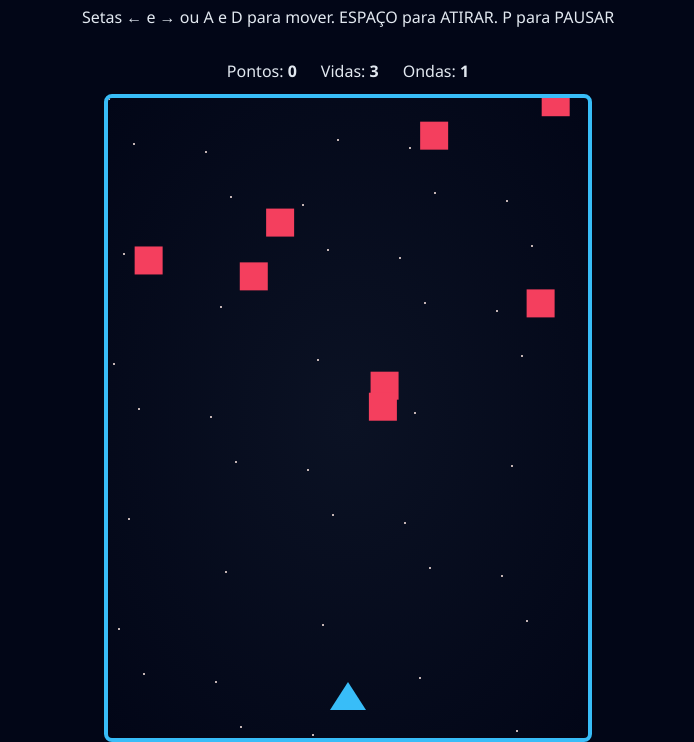
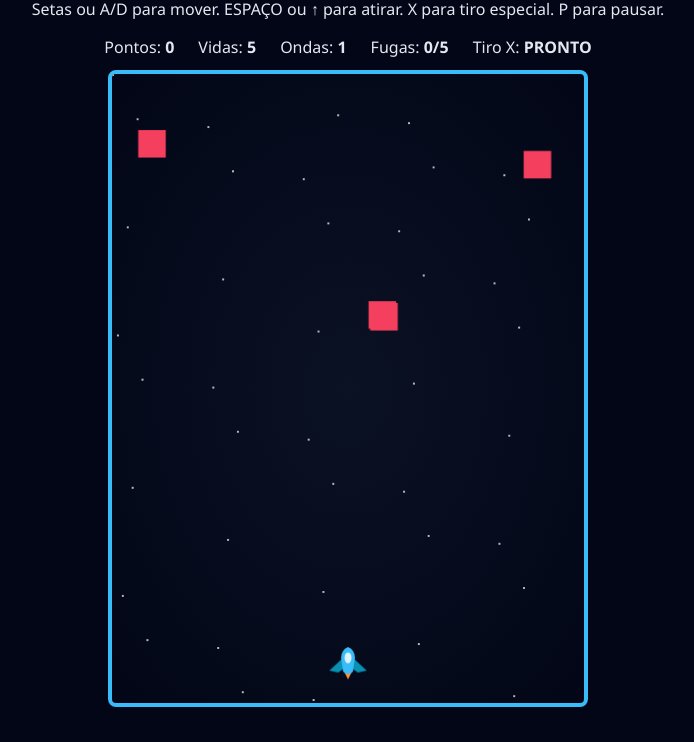
Before and after one commit to Dudukaloo/games, a plain HTML site: page Vertical slice de shooter/index.html in a window 1280 px wide. Shown: the part 69-811 px from the top of the page, without its empty margins (292-986 px from the left). Drawn offline with Linux system fonts and the light colour scheme.

Commit message:
acho que ta tudo certo

```diff
--- a/Vertical slice de shooter/index.html
+++ b/Vertical slice de shooter/index.html
@@ -1,22 +1,35 @@
+
 <!DOCTYPE html>
 <html lang="pt-BR">
 <head>
     <meta charset="UTF-8">
     <meta name="viewport" content="width=device-width, initial-scale=1.0">
-    <title>Shooter</title>
+    <title>Shooter Defender</title>
     <link rel="stylesheet" href="style.css">
 </head>
 <body>
+
     <header>
         <h1>Shooter Defender</h1>
-        <p>Setas ← e → ou A e D para mover. ESPAÇO para ATIRAR. P para PAUSAR</p>
+        <p>
+            Setas ou A/D para mover.
+            ESPAÇO ou ↑ para atirar.
+            X para tiro especial.
+            P para pausar.
+        </p>
     </header>
+
     <div class="hud">
         <span>Pontos: <strong id="score">0</strong></span>
         <span>Vidas: <strong id="lives">3</strong></span>
         <span>Ondas: <strong id="wave">1</strong></span>
+        <span>Fugas: <strong id="escapes">0/5</strong></span>
+        <span>Tiro X: <strong id="special">PRONTO</strong></span>
     </div>
+
     <canvas id="game" width="480" height="640"></canvas>
+
     <script src="script.js"></script>
+
 </body>
 </html>
--- a/Vertical slice de shooter/script.js
+++ b/Vertical slice de shooter/script.js
@@ -1,108 +1,123 @@
+
 const canvas = document.getElementById("game");
 const ctx = canvas.getContext("2d");
 const scoreEl = document.getElementById("score");
 const livesEl = document.getElementById("lives");
 const wavesEl = document.getElementById("wave");
+const escapesEl = document.getElementById("escapes");
+const specialEl = document.getElementById("special");
 
-const KEYS = {};
-
-let player, bullets, enemies, score, lives, waves, last, gameOver, pause, spawnTimer;
+const keys = {};
+let player, bullets, enemies, effects, score, lives, waves, escapes;
+let spawnTimer, last = 0, paused = false, gameOver = false;
 
 window.addEventListener("keydown", (e) => {
-    KEYS[e.key.toLowerCase()] = true;
-window.addEventListener("keyup", (e) => {
-    KEYS[e.key.toLowerCase()] = false;
+    const key = e.key.toLowerCase();
+    if ([" ", "arrowleft", "arrowright", "arrowup", "arrowdown"].includes(key)) e.preventDefault();
+    if (key === "p" && !e.repeat && !gameOver) paused = !paused;
+    if (key === "r" && !e.repeat && gameOver) startGame();
+    keys[key] = true;
 });
 
-    if ([" ", "arrowleft", "arrowright", "arrowup", "arrowdown"].includes(e.key.toLowerCase())) {
-        e.preventDefault();
-    }
+window.addEventListener("keyup", (e) => keys[e.key.toLowerCase()] = false);
 
-    if (e.key.toLowerCase() === "p") pause = !pause;
-
-    if (e.key.toLowerCase() === "r" && gameOver) startGame();
-});
-
-// Axis-Aligned Bounding Box
-function aabb(a, b) {
-    return a.x < b.x + b.w
-        && a.x + a.w > b.x
-        && a.y < b.y + b.h
-        && a.y + a.h > b.y;
-};
+function hit(a, b) {
+    return a.x < b.x + b.w && a.x + a.w > b.x && a.y < b.y + b.h && a.y + a.h > b.y;
+}
 
 class Player {
     constructor() {
-        this.w = 36;
-        this.h = 28;
-        this.x = canvas.width / 2 - 18;
-        this.y = canvas.height - 56;
-        this.speed = 280;
-        this.cooldown = 0;
+        this.w = 40; this.h = 32;
+        this.x = canvas.width / 2 - 20; this.y = canvas.height - 58;
+        this.speed = 280; this.cooldown = 0; this.specialCooldown = 0;
     }
 
     update(dt) {
-        const left = KEYS["arrowleft"] || KEYS["a"];
-        const right = KEYS["arrowright"] || KEYS["d"];
-
-        if (left) this.x -= this.speed * dt;
-        if (right) this.x += this.speed * dt;
+        if (keys.arrowleft || keys.a) this.x -= this.speed * dt;
+        if (keys.arrowright || keys.d) this.x += this.speed * dt;
 
         this.x = Math.max(8, Math.min(canvas.width - this.w - 8, this.x));
         this.cooldown = Math.max(0, this.cooldown - dt);
+        this.specialCooldown = Math.max(0, this.specialCooldown - dt);
 
-        if ((KEYS[" "] || KEYS["arrowup"] || KEYS["w"]) && this.cooldown === 0) {
-            bullets.push(new Bullet(this.x + this.w / 2 - 3, this.y - 8));
+        if ((keys[" "] || keys.arrowup || keys.w) && this.cooldown === 0) {
+            bullets.push(new Bullet(this.x + 17, this.y - 10));
             this.cooldown = 0.22;
+        }
+
+        if (keys.x && this.specialCooldown === 0) {
+            bullets.push(new Bullet(this.x + 13, this.y - 16, true));
+            this.specialCooldown = 2;
         }
     }
 
     draw() {
+        ctx.fillStyle = "#fb923c";
+        ctx.beginPath(); ctx.moveTo(this.x + 15, this.y + 24);
+        ctx.lineTo(this.x + 20, this.y + 34); ctx.lineTo(this.x + 25, this.y + 24); ctx.fill();
+
+        ctx.fillStyle = "#0891b2";
+        ctx.beginPath(); ctx.moveTo(this.x + 15, this.y + 12);
+        ctx.lineTo(this.x + 1, this.y + 25);
+        ctx.lineTo(this.x + 10, this.y + 27);
+        ctx.lineTo(this.x + 17, this.y + 22); ctx.fill();
+
+        ctx.beginPath(); ctx.moveTo(this.x + 25, this.y + 12);
+        ctx.lineTo(this.x + 39, this.y + 25);
+        ctx.lineTo(this.x + 30, this.y + 27);
+        ctx.lineTo(this.x + 23, this.y + 22); ctx.fill();
+
         ctx.fillStyle = "#38bdf8";
+        ctx.beginPath(); ctx.moveTo(this.x + 20, this.y + 1);
+        ctx.quadraticCurveTo(this.x + 27, this.y + 4, this.x + 27, this.y + 12);
+        ctx.lineTo(this.x + 25, this.y + 26);
+        ctx.quadraticCurveTo(this.x + 20, this.y + 31, this.x + 15, this.y + 26);
+        ctx.lineTo(this.x + 13, this.y + 12);
+        ctx.quadraticCurveTo(this.x + 13, this.y + 4, this.x + 20, this.y + 1);
+        ctx.fill();
+
+        ctx.fillStyle = "#e0f2fe";
         ctx.beginPath();
-        ctx.moveTo(this.x + this.w / 2, this.y);
-        ctx.lineTo(this.x + this.w, this.y + this.h);
-        ctx.lineTo(this.x, this.y + this.h);
-        ctx.closePath();
+        ctx.ellipse(this.x + 20, this.y + 12, 3.5, 5.5, 0, 0, Math.PI * 2);
         ctx.fill();
     }
 }
 
 class Bullet {
-    constructor(x, y) {
-        this.x = x;
-        this.y = y;
-        this.h = 14;
-        this.w = 6;
-        this.speed = 420;
-        this.dead = false;
+    constructor(x, y, special = false) {
+        this.x = x; this.y = y; this.special = special; this.dead = false;
+        this.w = special ? 14 : 6; this.h = special ? 24 : 14;
+        this.speed = special ? 520 : 420;
     }
 
     update(dt) {
         this.y -= this.speed * dt;
-
         if (this.y + this.h < 0) this.dead = true;
     }
 
     draw() {
-        ctx.fillStyle = "#fde047";
+        ctx.fillStyle = this.special ? "#c084fc" : "#fde047";
+        if (this.special) {
+            ctx.shadowColor = "#c084fc";
+            ctx.shadowBlur = 12;
+        }
         ctx.fillRect(this.x, this.y, this.w, this.h);
+        ctx.shadowBlur = 0;
     }
 }
 
 class Enemy {
     constructor(x, y, speed) {
-        this.x = x;
-        this.y = y;
-        this.speed = speed;
-        this.dead = false;
-        this.h = 28;
-        this.w = 28;
+        this.x = x; this.y = y; this.speed = speed;
+        this.w = 28; this.h = 28; this.dead = false; this.escaped = false;
     }
 
     update(dt) {
         this.y += this.speed * dt;
-        if (this.y > canvas.height) this.dead = true;
+        if (this.y > canvas.height) {
+            this.dead = true;
+            this.escaped = true;
+        }
     }
 
     draw() {
@@ -111,120 +126,160 @@ class Enemy {
     }
 }
 
+function startGame() {
+    player = new Player();
+    bullets = [];
+    enemies = [];
+    effects = [];
+
+    score = 0;
+    lives = 5;
+    waves = 1;
+    escapes = 0;
+
+    spawnTimer = 0;
+    paused = false;
+    gameOver = false;
+    last = 0;
+
+    Object.keys(keys).forEach(k => keys[k] = false);
+    updateHud();
+}
+
+function spawnWave(dt) {
+    spawnTimer -= dt;
+    if (spawnTimer > 0) return;
+
+    // Tune: quantidade vai de 2 a 4 (a cada 3 ondas);
+    // velocidade começa entre 48 e 64 px/s e sobe 3 px/s por onda,
+    // com limite de +30 px/s; intervalo começa em 2,8 s e cai
+    // 0,07 s por onda, até o mínimo de 1,65 s.
+
+    const count = Math.min(2 + Math.floor((waves - 1) / 3), 4);
+
+    for (let i = 0; i < count; i++) {
+        const x = 20 + Math.random() * (canvas.width - 60);
+        const speed = 48 + Math.min(waves - 1, 10) * 3 + Math.random() * 16;
+        enemies.push(new Enemy(x, -30 - i * 28, speed));
+    }
+
+    spawnTimer = Math.max(1.65, 2.8 - (waves - 1) * 0.07);
+}
+
+function update(dt) {
+    if (paused || gameOver) return;
+
+    player.update(dt);
+    bullets.forEach(b => b.update(dt));
+    enemies.forEach(e => e.update(dt));
+
+    effects.forEach(v => v.t -= dt);
+    effects = effects.filter(v => v.t > 0);
+
+    // Cada fuga tira uma vida; cada colisão com a nave também.
+    // Com 5 vidas, cinco fugas ou cinco colisões encerram a partida.
+
+    enemies.forEach(e => {
+        if (e.escaped) {
+            e.escaped = false;
+            escapes++;
+            lives--;
+        }
+    });
+
+    if (lives > 0) {
+        spawnWave(dt);
+
+        bullets.forEach(b => enemies.forEach(e => {
+            if (!b.dead && !e.dead && hit(b, e)) {
+                if (!b.special) b.dead = true;
+                e.dead = true;
+                score += 15;
+                effects.push({ x: e.x + 14, y: e.y + 14, t: 0.16 });
+            }
+        }));
+
+        enemies.forEach(e => {
+            if (!e.dead && hit(e, player)) {
+                e.dead = true;
+                lives--;
+            }
+        });
+    }
+
+    bullets = bullets.filter(b => !b.dead);
+    enemies = enemies.filter(e => !e.dead);
+
+    if (lives <= 0) gameOver = true;
+
+    while (score >= waves * 100) waves++;
+
+    updateHud();
+}
+
+function updateHud() {
+    scoreEl.textContent = score;
+    livesEl.textContent = lives;
+    wavesEl.textContent = waves;
+
+    if (escapesEl) escapesEl.textContent = `${escapes}/5`;
+
+    if (specialEl) {
+        specialEl.textContent = player.specialCooldown <= 0
+            ? "PRONTO"
+            : `${player.specialCooldown.toFixed(1)}s`;
+    }
+}
+
+function drawOverlay(title, subtitle) {
+    ctx.fillStyle = "rgba(2, 6, 23, 0.76)";
+    ctx.fillRect(0, 0, canvas.width, canvas.height);
+
+    ctx.fillStyle = "#f8fafc";
+    ctx.textAlign = "center";
+    ctx.font = "bold 32px Segoe UI";
+    ctx.fillText(title, canvas.width / 2, canvas.height / 2 - 8);
+
+    ctx.font = "15px Segoe UI";
+    ctx.fillText(subtitle, canvas.width / 2, canvas.height / 2 + 24);
+}
+
 function draw() {
     ctx.clearRect(0, 0, canvas.width, canvas.height);
 
     for (let i = 0; i < 40; i++) {
         ctx.fillStyle = "#c4b4b4";
-        ctx.fillRect((i * 97) % canvas.width,
-            (i * 53) % canvas.height, 2, 2);
+        ctx.fillRect((i * 97) % canvas.width, (i * 53) % canvas.height, 2, 2);
     }
 
+    effects.forEach(v => {
+        ctx.globalAlpha = v.t / 0.16;
+        ctx.strokeStyle = "#67e8f9";
+        ctx.lineWidth = 2;
+        ctx.beginPath();
+        ctx.arc(v.x, v.y, 4 + 14 * (1 - v.t / 0.16), 0, Math.PI * 2);
+        ctx.stroke();
+    });
+
+    ctx.globalAlpha = 1;
+
     player.draw();
-    enemies.forEach((e) => e.draw());
-    bullets.forEach((b) => b.draw());
+    enemies.forEach(e => e.draw());
+    bullets.forEach(b => b.draw());
 
-    if (pause) {
-        drawOverlay("PAUSA", "Pressione P para continuar");
-    }
-
-    if (gameOver) {
-        drawOverlay("GAME OVER", "Pressione R para reiniciar");
-    }
+    if (paused) drawOverlay("PAUSA", "Pressione P para continuar");
+    if (gameOver) drawOverlay("GAME OVER", "Pressione R para reiniciar");
 }
 
-function startGame() {
-    player = new Player();
-    bullets = [];
-    enemies = [];
-    score = 0;
-    lives = 3;
-    waves = 1;
-    spawnTimer = 0;
-    pause = false;
-    gameOver = false;
-    last = 0;
-    syncHud();
-}
-
-function update(dt) {
-    if (pause || gameOver) return;
-
-    player.update(dt);
-
-    bullets.forEach((b) => b.update(dt));
-    enemies.forEach((e) => e.update(dt));
-
-    spawnWave(dt);
-
-    bullets.forEach((b) => {
-        enemies.forEach((e) => {
-            if (!b.dead && !e.dead && aabb(b, e)) {
-                b.dead = true;
-                e.dead = true;
-                score += 15;
-            }
-        });
-    });
-
-    enemies.forEach((e) => {
-        if (!e.dead && aabb(e, player)) {
-            e.dead = true;
-            lives--;
-
-            if (lives <= 0) gameOver = true;
-        }
-    });
-
-    bullets = bullets.filter((b) => !b.dead);
-    enemies = enemies.filter((e) => !e.dead);
-
-    if (score >= waves * 100) {
-        waves++;
-    }
-
-    syncHud();
-}
-
-function syncHud() {
-    scoreEl.textContent = score;
-    livesEl.textContent = lives;
-    wavesEl.textContent = waves;
-}
-
-function spawnWave(dt) {
-    spawnTimer -= dt;
-    if(spawnTimer <= 0){
-        const count = 2 + waves;
-
-        for(let i = 0; i < count; i++){
-            const x = 20 + Math.random() * (canvas.width - 60);
-            const speed = 40 + waves * 12 + Math.random() * 30;
-            enemies.push(new Enemy(x, -30 - i * 28, speed ));
-        }
-        spawnTimer = Math.max(0.9, 2.2 - waves * 0.12)
-    }
-}
-
-//Limpar tela do jogo
-// Se estiver pausado ou "GameOver", desenha "Overlay"
-function drawOverlay(text, sub) {
-    ctx.fillStyle = "rgba(2, 6, 23, 0.7)"
-    ctx.fillRect(0, 0, canvas.width, canvas.height);
-
-    ctx.fillStyle = "#f8fafc";
-    ctx.textAlign = "center";
-    ctx.font = "bold 32px Segoe UI";
-    ctx.fillText(text, canvas.width / 2, canvas.height / 2);
-}
-
-// Loop principal do jogo. Calcular o DeltaTime, atualizar e desenhar o cenário
 function loop(ts) {
     if (!last) last = ts;
+
     const dt = Math.min(0.033, (ts - last) / 1000);
     last = ts;
+
     update(dt);
     draw();
+
     requestAnimationFrame(loop);
 }
 
--- a/Vertical slice de shooter/style.css
+++ b/Vertical slice de shooter/style.css
@@ -1,9 +1,12 @@
-*{
+
+* {
     box-sizing: border-box;
 }
 
-body{
+body {
     margin: 0;
+    min-height: 100vh;
+    min-height: 100dvh;
     display: flex;
     flex-direction: column;
     align-items: center;
@@ -12,24 +15,63 @@ body{
     color: #e2e8f0;
 }
 
-header{
+header {
     text-align: center;
     padding: 16px 12px 8px;
+    flex-shrink: 0;
 }
 
-h1{
+h1 {
     margin: 0;
     color: #38bdf8;
 }
 
-.hud{
-    display: flex;
-    gap: 24px;
-    margin: 8px 0 12px;
+header p {
+    margin: 8px 0 0;
 }
 
-canvas{
+.hud {
+    display: flex;
+    justify-content: center;
+    flex-wrap: wrap;
+    gap: 24px;
+    margin: 8px 12px 12px;
+    flex-shrink: 0;
+}
+
+canvas {
+    display: block;
     border: 4px solid #38bdf8;
     border-radius: 8px;
     background: radial-gradient(#0b1224, #020617);
+
+    /* Mantém a proporção original do jogo.
+       Reduz o tamanho somente quando necessário. */
+
+    width: min(480px, 92vw, calc((100dvh - 145px) * 0.75));
+    height: auto;
+    flex-shrink: 1;
 }
+
+/* Ajustes para telas com pouca altura */
+
+@media (max-height: 650px) {
+    header {
+        padding: 6px 10px 4px;
+    }
+
+    header p {
+        margin-top: 4px;
+        font-size: 13px;
+    }
+
+    .hud {
+        gap: 10px 16px;
+        margin: 4px 10px 8px;
+        font-size: 13px;
+    }
+
+    canvas {
+        width: min(480px, 92vw, calc((100dvh - 125px) * 0.75));
+    }
+}
```
Also changed, not shown: Vertical slice de shooter/GDD.txt (added), 1 other file.
